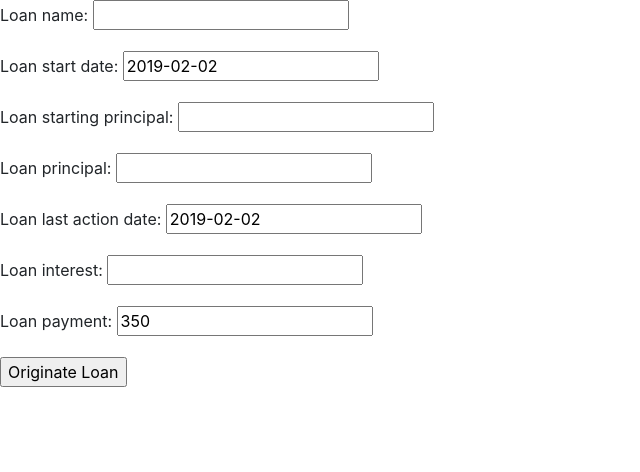
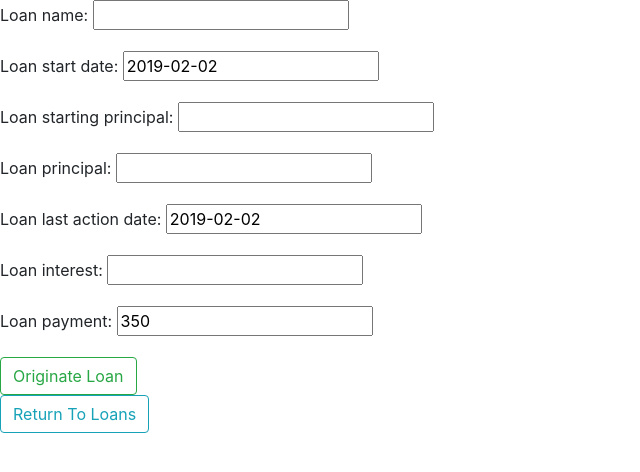
Before and after one commit to rtanubra/loan_database, a Django app: page /create/ in a window 1280 px wide. Shown: the top 472 px of the page, without its empty margins (0-640 px from the left). Run offline with Django 3.2, Linux system fonts and the light colour scheme.

Commit message:
Commiting small changes

```diff
--- a/mysite/loans/templates/loans/loan_create.html
+++ b/mysite/loans/templates/loans/loan_create.html
@@ -3,6 +3,7 @@
 <form method=POST action="" >
     {% csrf_token %}
     {{form.as_p}}
-    <input type="submit" value="Originate Loan">
+    <input type="submit" class='btn btn-outline-success' value="Originate Loan">
 </form>
+<a href="{% url 'loans:loan_list' %}" ><button type=button class='btn btn-outline-info' >Return To Loans </button></a>
 {% endblock %}
--- a/mysite/payments/templates/payments/payment_list.html
+++ b/mysite/payments/templates/payments/payment_list.html
@@ -30,5 +30,5 @@
     <p>No Payments have been made yet, would you like to make the first payment?</p>
 {% endif %}
 
-<a href="{% url 'payments:payment_create' loan.id  %}" ><button>Make a Payment</button></a> <a href="{% url 'loans:loan_list' %}" ><button>Return to Loans</button></a>
+<a href="{% url 'payments:payment_create' loan.id  %}" ><button type=button class='btn btn-outline-success' >Make a Payment</button></a> <a href="{% url 'loans:loan_list' %}" ><button type=button class='btn btn-outline-info' >Return to Loans</button></a>
 {% endblock %}
```
Also changed, not shown: mysite/db.sqlite3.
